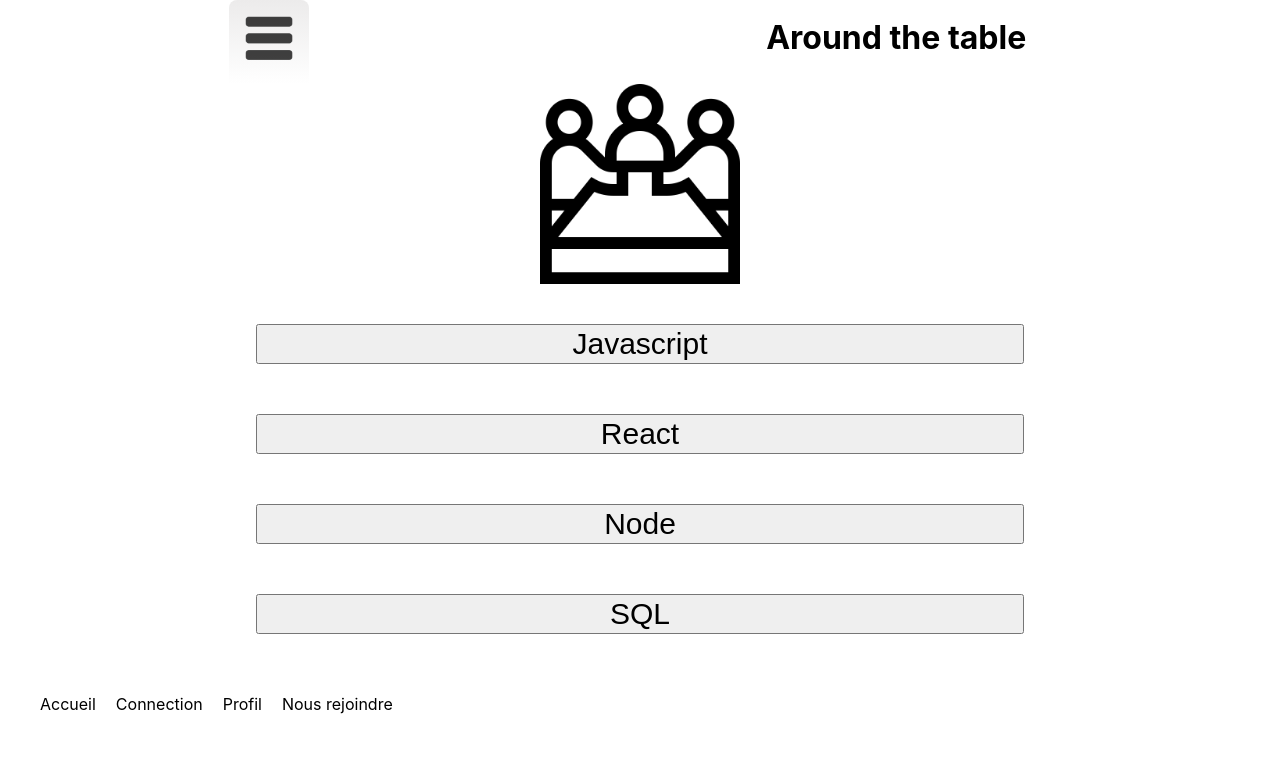
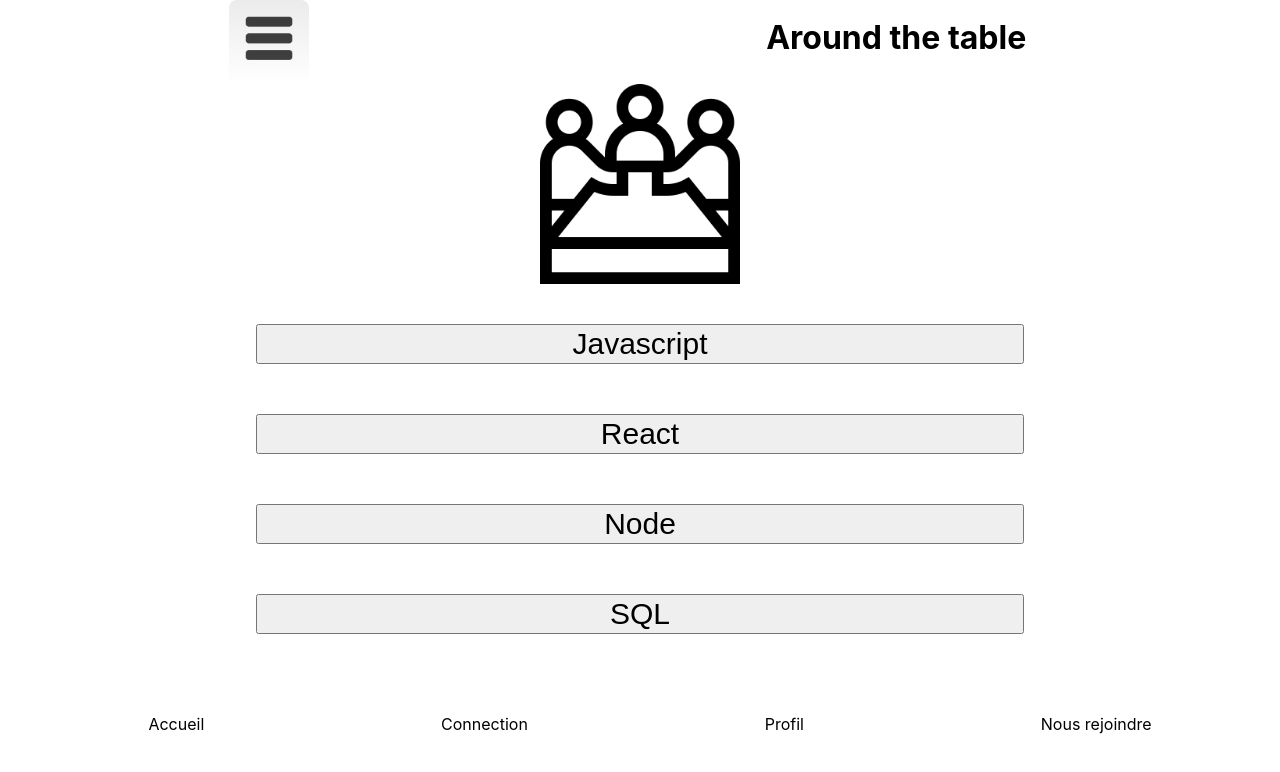
Before and after one commit to FabienBataille/around-the-table, a React (Create React App) app: page / in a window 1280 px wide. Shown: the top 772 px of the page. Built offline with nearby package versions, Linux system fonts and the light colour scheme.

Commit message:
mise à jour footer

```diff
--- a/src/components/footer.css
+++ b/src/components/footer.css
@@ -1,6 +1,7 @@
 .Footer ul {
   list-style-type: none;
   display: flex;
+  justify-content: space-around;
 }
 
 .Footer ul li {
@@ -10,6 +11,6 @@
 }
 
 .Footer{
-  margin-top: 50px;
-  margin-bottom: 0px;
+ margin-top: 70px;
+
 }
```
